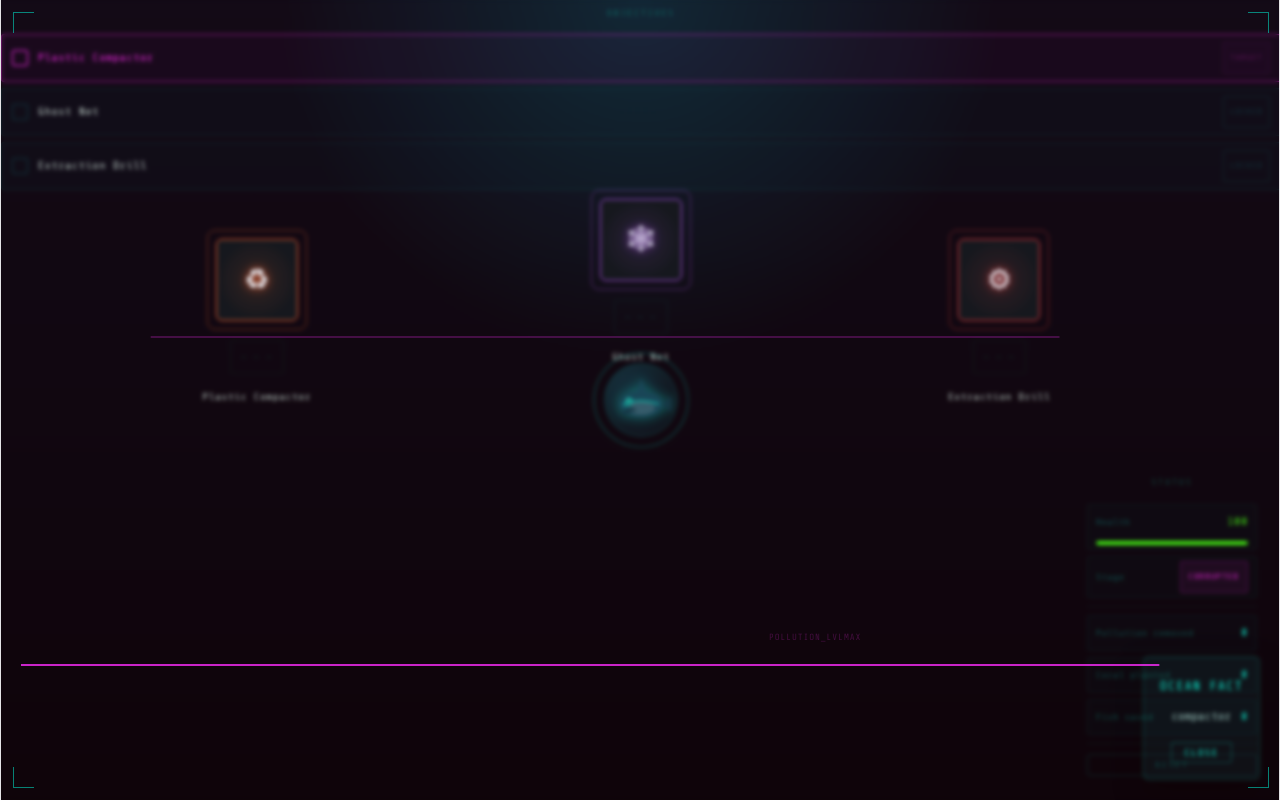
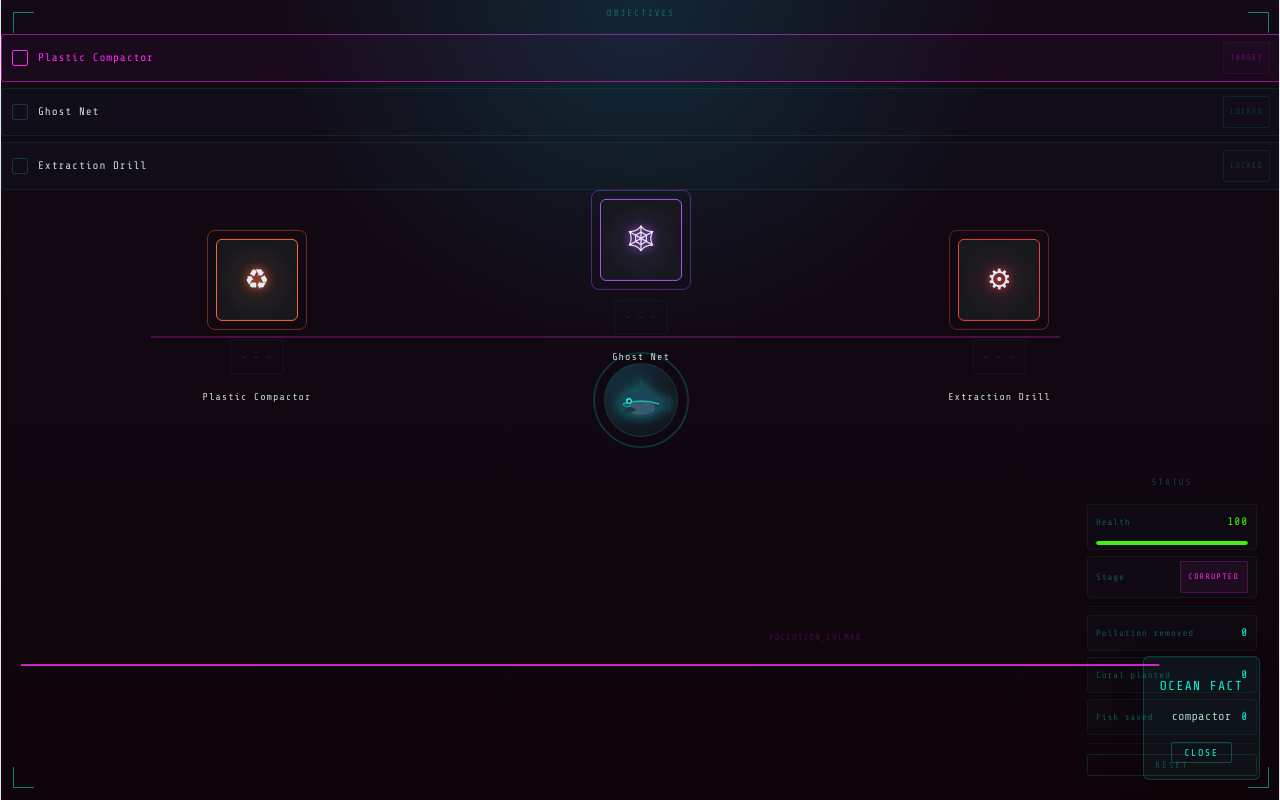
Before and after one commit to chelseanguyenn/ReefRiot, a React (Vite) app in the folder reef-riot/: page / in a window 1280 px wide. Built offline with nearby package versions, Linux system fonts and the light colour scheme.

Commit message:
fixed factcard and added sharkavatar

```diff
--- a/reef-riot/src/App.css
+++ b/reef-riot/src/App.css
@@ -96,7 +96,6 @@ html, body, #root {
   border: 1px solid var(--panel-border);
   border-radius: 24px;
   box-shadow: 0 0 40px rgba(0, 229, 255, 0.12);
-  backdrop-filter: blur(10px);
   position: relative;
   overflow: hidden;
 }
@@ -181,7 +180,6 @@ html, body, #root {
   justify-content: center;
   font-size: clamp(1.5rem, 3vw, 3rem);
   pointer-events: none;
-  backdrop-filter: blur(2px);
 }
 
 .reef-scene {
--- a/reef-riot/src/App.jsx
+++ b/reef-riot/src/App.jsx
@@ -7,6 +7,7 @@ import ObjectiveList from "./components/ObjectiveList";
 import StatsPanel from "./components/StatsPanel";
 import GlitchOverlay from "./components/GlitchOverlay";
 import FactCard from "./components/FactCard";
+import SharkAvatar from "./components/SharkAvatar";
 
 export default function App() {
   const { state, handleNodeClick, handleInteract, reset, dismissFact } = useGameState();
```
